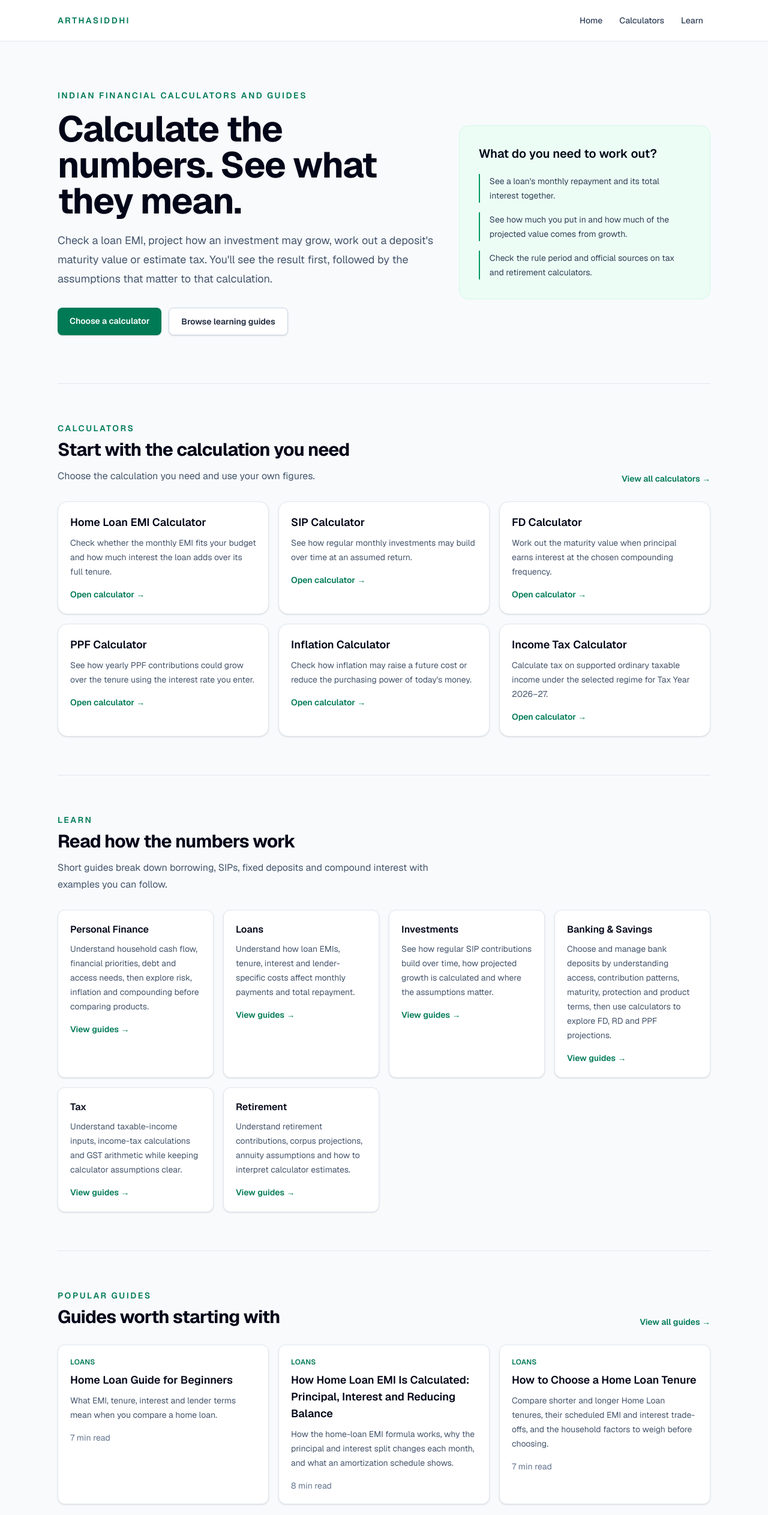
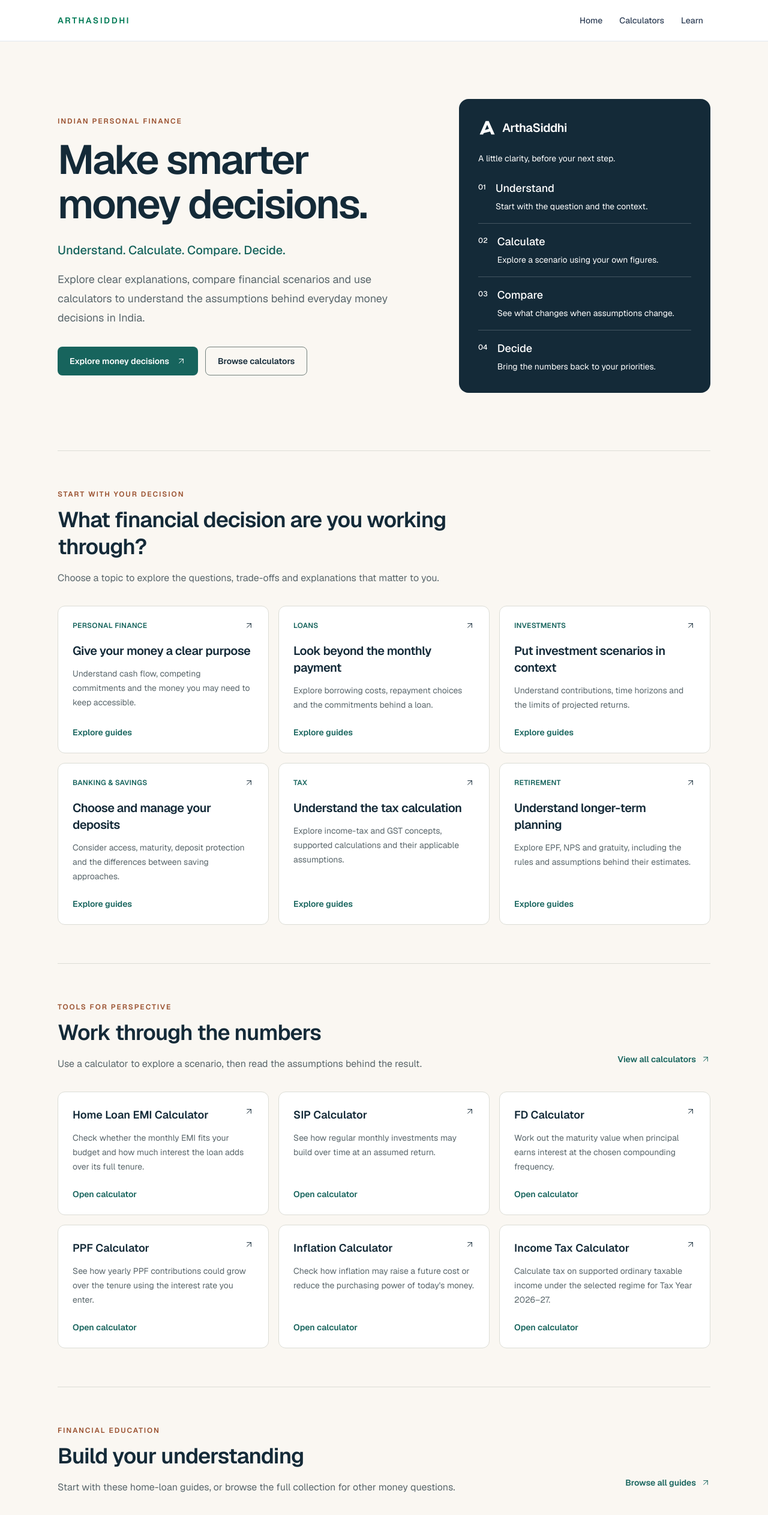
Before and after one commit to applekanna5-bit/arthasiddhi, a Next.js app: page / in a window 1280 px wide. Shown: the top 2526 px of the page at 60% size. Built offline with nearby package versions, Linux system fonts and the light colour scheme.

Commit message:
feat: launch decision-first ArthaSiddhi homepage

```diff
--- a/app/page.tsx
+++ b/app/page.tsx
@@ -1,6 +1,8 @@
 import type { Metadata } from "next";
 import Link from "next/link";
-import { categoryDescriptions, categoryLabels, getArticlesByCategory } from "@/lib/content/articles";
+import { ArrowUpRight } from "lucide-react";
+import { BrandLogo } from "@/components/site/BrandLogo";
+import { categoryLabels, publishedCategories } from "@/lib/content/articles";
 import { getHomeGuides } from "@/lib/content/discovery";
 import { calculators, type CalculatorSlug } from "@/lib/content/calculators";
 import { getArticlePath, pageMetadata } from "@/lib/content/seo";
@@ -14,108 +16,89 @@ export const metadata: Metadata = pageMetadata({
 });
 
 const calculatorCardSlugs = ["home-loan", "sip", "fd", "ppf", "inflation", "income-tax"] as const satisfies readonly CalculatorSlug[];
-const calculatorCards = calculatorCardSlugs.map((slug) => calculators[slug]);
-const learnCategories = (Object.keys(categoryLabels) as ContentCategory[]).filter(
-  (category) => getArticlesByCategory(category).length > 0
-);
-const popularGuides = getHomeGuides();
+const guides = getHomeGuides();
+const journeys: Record<ContentCategory, { title: string; description: string }> = {
+  "personal-finance": { title: "Give your money a clear purpose", description: "Understand cash flow, competing commitments and the money you may need to keep accessible." },
+  loans: { title: "Look beyond the monthly payment", description: "Explore borrowing costs, repayment choices and the commitments behind a loan." },
+  investments: { title: "Put investment scenarios in context", description: "Understand contributions, time horizons and the limits of projected returns." },
+  banking: { title: "Choose and manage your deposits", description: "Consider access, maturity, deposit protection and the differences between saving approaches." },
+  tax: { title: "Understand the tax calculation", description: "Explore income-tax and GST concepts, supported calculations and their applicable assumptions." },
+  retirement: { title: "Understand longer-term planning", description: "Explore EPF, NPS and gratuity, including the rules and assumptions behind their estimates." },
+};
+const focus = "focus-visible:outline-2 focus-visible:outline-offset-4 focus-visible:outline-[var(--as-brand-teal)]";
+const card = `group rounded-xl border border-[var(--as-border-subtle)] bg-[var(--as-surface-card)] p-5 sm:p-6 hover:border-[var(--as-brand-teal)] ${focus}`;
+const textLink = `inline-flex min-h-11 items-center gap-2 rounded-sm py-2 text-sm font-semibold text-[var(--as-brand-teal)] underline decoration-transparent underline-offset-4 hover:decoration-current ${focus}`;
+const eyebrow = "text-xs font-semibold tracking-[0.16em] uppercase text-[var(--as-brand-copper)]";
+const heading = "text-3xl font-semibold leading-tight tracking-tight sm:text-4xl";
+const steps = [
+  { title: "Understand", copy: "Start with the question and the context." },
+  { title: "Calculate", copy: "Explore a scenario using your own figures." },
+  { title: "Compare", copy: "See what changes when assumptions change." },
+  { title: "Decide", copy: "Bring the numbers back to your priorities." },
+];
+function Arrow() { return <ArrowUpRight aria-hidden="true" className="size-4 shrink-0" strokeWidth={1.5} />; }
 
 export default function HomePage() {
   return (
-    <main className="min-h-screen bg-slate-50 text-slate-900">
+    <main className="flex-1 bg-[var(--as-surface-page)] text-[var(--as-text-primary)]">
       <div className="mx-auto max-w-6xl px-4 sm:px-6 lg:px-8">
-        <section className="grid gap-10 py-14 sm:py-20 lg:grid-cols-[minmax(0,1.2fr)_minmax(18rem,0.8fr)] lg:items-center">
-          <div className="max-w-3xl">
-            <p className="text-sm font-semibold tracking-[0.18em] text-emerald-700 uppercase">
-              Indian financial calculators and guides
-            </p>
-            <h1 className="mt-4 text-4xl font-bold tracking-tight text-slate-950 sm:text-5xl lg:text-6xl">
-              Calculate the numbers. See what they mean.
-            </h1>
-            <p className="mt-5 max-w-2xl text-lg leading-8 text-slate-600">
-              Check a loan EMI, project how an investment may grow, work out a deposit&apos;s maturity value or estimate tax. You&apos;ll see the result first, followed by the assumptions that matter to that calculation.
-            </p>
-            <div className="mt-8 flex flex-wrap gap-3">
-              <Link
-                href="/calculators"
-                className="rounded-lg bg-emerald-700 px-5 py-3 text-sm font-semibold text-white shadow-sm transition hover:bg-emerald-800 focus:outline-none focus:ring-3 focus:ring-emerald-200"
-              >
-                Choose a calculator
-              </Link>
-              <Link
-                href="/learn"
-                className="rounded-lg border border-slate-300 bg-white px-5 py-3 text-sm font-semibold text-slate-800 shadow-sm transition hover:bg-slate-100 focus:outline-none focus:ring-3 focus:ring-emerald-100"
-              >
-                Browse learning guides
-              </Link>
+        <section aria-labelledby="home-heading" className="grid gap-10 py-12 sm:py-16 lg:grid-cols-[minmax(0,1.3fr)_minmax(0,0.9fr)] lg:items-center lg:gap-16 lg:py-24">
+          <div className="min-w-0">
+            <p className={eyebrow}>Indian personal finance</p>
+            <h1 id="home-heading" className="mt-5 max-w-2xl text-[2.5rem] font-semibold leading-[1.08] tracking-[-0.04em] sm:text-6xl lg:text-[4.25rem]">Make smarter money decisions.</h1>
+            <p className="mt-6 text-xl font-medium leading-relaxed text-[var(--as-brand-teal)]">Understand. Calculate. Compare. Decide.</p>
+            <p className="mt-4 max-w-xl text-base leading-7 text-[var(--as-text-secondary)] sm:text-lg sm:leading-8">Explore clear explanations, compare financial scenarios and use calculators to understand the assumptions behind everyday money decisions in India.</p>
+            <div className="mt-8 flex flex-col gap-3 sm:flex-row sm:flex-wrap">
+              <a href="#decisions" className={`inline-flex min-h-12 items-center justify-center gap-3 rounded-lg bg-[var(--as-action-primary)] px-5 py-3 text-sm font-semibold text-[var(--as-text-on-action)] hover:bg-[var(--as-action-primary-hover)] ${focus}`}>Explore money decisions <Arrow /></a>
+              <Link href="/calculators" className={`inline-flex min-h-12 items-center justify-center rounded-lg border border-[var(--as-border-control)] px-5 py-3 text-sm font-semibold hover:bg-[var(--as-surface-card)] ${focus}`}>Browse calculators</Link>
             </div>
           </div>
-
-          <aside className="rounded-2xl border border-emerald-100 bg-emerald-50 p-6 sm:p-8" aria-label="How ArthaSiddhi helps">
-            <h2 className="text-xl font-semibold text-slate-950">What do you need to work out?</h2>
-            <ul className="mt-5 space-y-4 text-sm leading-6 text-slate-700">
-              <li className="border-l-2 border-emerald-600 pl-4">See a loan&apos;s monthly repayment and its total interest together.</li>
-              <li className="border-l-2 border-emerald-600 pl-4">See how much you put in and how much of the projected value comes from growth.</li>
-              <li className="border-l-2 border-emerald-600 pl-4">Check the rule period and official sources on tax and retirement calculators.</li>
-            </ul>
+          <aside aria-label="A thoughtful approach to money decisions" className="min-w-0 rounded-2xl bg-[var(--as-brand-navy)] p-6 text-white sm:p-8">
+            <div className="text-xl"><BrandLogo treatment="monochrome" /></div>
+            <p className="mt-6 text-sm leading-6 text-white">A little clarity, before your next step.</p>
+            <ol className="mt-6 divide-y divide-white/20">
+              {steps.map((step, index) => <li key={step.title} className="flex gap-4 py-4 first:pt-0 last:pb-0"><span aria-hidden="true" className="pt-1 text-xs font-medium text-white">0{index + 1}</span><div><h2 className="text-lg font-medium">{step.title}</h2><p className="mt-1 text-sm leading-6 text-white">{step.copy}</p></div></li>)}
+            </ol>
           </aside>
         </section>
 
-        <section aria-labelledby="calculators-heading" className="border-t border-slate-200 py-12 sm:py-16">
-          <div className="flex flex-wrap items-end justify-between gap-4">
-            <div className="max-w-2xl">
-              <p className="text-sm font-semibold tracking-[0.18em] text-emerald-700 uppercase">Calculators</p>
-              <h2 id="calculators-heading" className="mt-2 text-3xl font-bold tracking-tight text-slate-950">Start with the calculation you need</h2>
-              <p className="mt-3 leading-7 text-slate-600">Choose the calculation you need and use your own figures.</p>
-            </div>
-            <Link href="/calculators" className="text-sm font-semibold text-emerald-700 hover:text-emerald-800 focus:outline-none focus:ring-3 focus:ring-emerald-100">View all calculators <span aria-hidden="true">→</span></Link>
-          </div>
-          <div className="mt-7 grid gap-4 sm:grid-cols-2 lg:grid-cols-3">
-            {calculatorCards.map((calculator) => (
-              <Link key={calculator.href} href={calculator.href} className="rounded-2xl border border-slate-200 bg-white p-5 shadow-sm transition hover:border-emerald-300 hover:shadow-md focus:outline-none focus:ring-3 focus:ring-emerald-100">
-                <h3 className="text-lg font-semibold text-slate-950">{calculator.name}</h3>
-                <p className="mt-2 text-sm leading-6 text-slate-600">{calculator.description}</p>
-                <span className="mt-4 inline-block text-sm font-semibold text-emerald-700">Open calculator <span aria-hidden="true">→</span></span>
-              </Link>
-            ))}
+        <section id="decisions" tabIndex={-1} aria-labelledby="decisions-heading" className={`scroll-mt-6 border-t border-[var(--as-border-subtle)] py-10 sm:py-16 ${focus}`}>
+          <p className={eyebrow}>Start with your decision</p>
+          <h2 id="decisions-heading" className={`mt-3 max-w-3xl ${heading}`}>What financial decision are you working through?</h2>
+          <p className="mt-4 max-w-2xl leading-7 text-[var(--as-text-secondary)]">Choose a topic to explore the questions, trade-offs and explanations that matter to you.</p>
+          <div className="mt-6 grid gap-3 sm:mt-8 sm:gap-4 md:grid-cols-2 lg:grid-cols-3">
+            {publishedCategories.map((category) => <Link key={category} href={`/learn/${category}`} className={`${card} flex flex-col`}>
+              <div className="flex items-center justify-between gap-3"><p className="text-xs font-semibold tracking-wide text-[var(--as-brand-teal)] uppercase">{categoryLabels[category]}</p><Arrow /></div>
+              <h3 className="mt-4 text-xl font-semibold leading-7 tracking-tight sm:mt-5">{journeys[category].title}</h3>
+              <p className="mt-3 text-sm leading-6 text-[var(--as-text-secondary)]">{journeys[category].description}</p>
+              <span className="mt-auto pt-4 text-sm sm:pt-6 font-semibold text-[var(--as-brand-teal)]">Explore guides</span>
+            </Link>)}
           </div>
         </section>
 
-        <section aria-labelledby="learn-heading" className="border-t border-slate-200 py-12 sm:py-16">
-          <div className="max-w-2xl">
-            <p className="text-sm font-semibold tracking-[0.18em] text-emerald-700 uppercase">Learn</p>
-            <h2 id="learn-heading" className="mt-2 text-3xl font-bold tracking-tight text-slate-950">Read how the numbers work</h2>
-            <p className="mt-3 leading-7 text-slate-600">Short guides break down borrowing, SIPs, fixed deposits and compound interest with examples you can follow.</p>
-          </div>
-          <div className="mt-7 grid gap-4 sm:grid-cols-2 lg:grid-cols-4">
-            {learnCategories.map((category) => (
-              <Link key={category} href={`/learn/${category}`} className="rounded-xl border border-slate-200 bg-white p-5 shadow-sm transition hover:border-emerald-300 hover:shadow-md focus:outline-none focus:ring-3 focus:ring-emerald-100">
-                <h3 className="font-semibold text-slate-950">{categoryLabels[category]}</h3>
-                <p className="mt-2 text-sm leading-6 text-slate-600">{categoryDescriptions[category]}</p>
-                <span className="mt-4 inline-block text-sm font-semibold text-emerald-700">View guides <span aria-hidden="true">→</span></span>
-              </Link>
-            ))}
+        <section aria-labelledby="calculators-heading" className="border-t border-[var(--as-border-subtle)] py-10 sm:py-16">
+          <div className="flex flex-wrap items-end justify-between gap-4"><div><p className={eyebrow}>Tools for perspective</p><h2 id="calculators-heading" className={`mt-3 ${heading}`}>Work through the numbers</h2><p className="mt-4 max-w-2xl leading-7 text-[var(--as-text-secondary)]">Use a calculator to explore a scenario, then read the assumptions behind the result.</p></div><Link href="/calculators" className={textLink}>View all calculators <Arrow /></Link></div>
+          <div className="mt-6 grid gap-3 sm:mt-8 sm:gap-4 md:grid-cols-2 lg:grid-cols-3">
+            {calculatorCardSlugs.map((slug) => { const calculator = calculators[slug]; return <Link key={slug} href={calculator.href} className={`${card} flex flex-col`}><h3 className="flex items-start justify-between gap-3 text-lg font-semibold">{calculator.name}<Arrow /></h3><p className="mt-3 text-sm leading-6 text-[var(--as-text-secondary)]">{calculator.description}</p><span className="mt-auto pt-4 text-sm font-semibold text-[var(--as-brand-teal)] sm:pt-6">Open calculator</span></Link>; })}
           </div>
         </section>
 
-        <section aria-labelledby="popular-guides-heading" className="border-t border-slate-200 py-12 sm:py-16">
-          <div className="flex flex-wrap items-end justify-between gap-4">
-            <div>
-              <p className="text-sm font-semibold tracking-[0.18em] text-emerald-700 uppercase">Popular guides</p>
-              <h2 id="popular-guides-heading" className="mt-2 text-3xl font-bold tracking-tight text-slate-950">Guides worth starting with</h2>
-            </div>
-            <Link href="/learn" className="text-sm font-semibold text-emerald-700 hover:text-emerald-800 focus:outline-none focus:ring-3 focus:ring-emerald-100">View all guides <span aria-hidden="true">→</span></Link>
+        <section aria-labelledby="guides-heading" className="border-t border-[var(--as-border-subtle)] py-10 sm:py-16">
+          <div className="flex flex-wrap items-end justify-between gap-4"><div><p className={eyebrow}>Financial education</p><h2 id="guides-heading" className={`mt-3 ${heading}`}>Build your understanding</h2><p className="mt-4 max-w-2xl leading-7 text-[var(--as-text-secondary)]">Start with these home-loan guides, or browse the full collection for other money questions.</p></div><Link href="/learn" className={textLink}>Browse all guides <Arrow /></Link></div>
+          <div className="mt-6 grid gap-3 sm:mt-8 sm:gap-4 md:grid-cols-3">
+            {guides.map((article) => <Link key={article.slug} href={getArticlePath(article)} className={`${card} flex flex-col`}><p className="text-xs font-semibold tracking-wide text-[var(--as-brand-teal)] uppercase">{categoryLabels[article.category]}</p><h3 className="mt-4 text-xl font-semibold leading-7 tracking-tight">{article.title}</h3><p className="mt-3 text-sm leading-6 text-[var(--as-text-secondary)]">{article.description}</p><div className="mt-auto flex items-center justify-between gap-3 pt-4 text-sm text-[var(--as-text-secondary)] sm:pt-6"><span>{article.readingTime}</span><Arrow /></div></Link>)}
           </div>
-          <div className="mt-7 grid gap-4 md:grid-cols-3">
-            {popularGuides.map((article) => (
-              <Link key={article.slug} href={getArticlePath(article)} className="rounded-xl border border-slate-200 bg-white p-5 shadow-sm transition hover:border-emerald-300 hover:shadow-md focus:outline-none focus:ring-3 focus:ring-emerald-100">
-                <p className="text-xs font-semibold tracking-wide text-emerald-700 uppercase">{categoryLabels[article.category]}</p>
-                <h3 className="mt-2 text-lg font-semibold text-slate-950">{article.title}</h3>
-                <p className="mt-2 text-sm leading-6 text-slate-600">{article.description}</p>
-                <p className="mt-4 text-sm text-slate-500">{article.readingTime}</p>
-              </Link>
-            ))}
+        </section>
+
+        <section aria-labelledby="trust-heading" className="mb-10 rounded-2xl border border-[var(--as-border-subtle)] bg-[var(--as-surface-soft)] p-6 sm:mb-16 sm:p-10">
+          <p className={eyebrow}>Context matters</p><h2 id="trust-heading" className={`mt-3 ${heading}`}>Understand the assumptions</h2>
+          <p className="mt-4 max-w-3xl leading-7 text-[var(--as-text-secondary)]">A calculation is a model, not a promise. Explore how the tools work, how content is researched and where ArthaSiddhi draws the line between education and personal advice.</p>
+          <div className="mt-7 grid gap-6 md:grid-cols-3">
+            <div><Link href="/methodology" className={textLink}>Calculator methodology <Arrow /></Link><p className="mt-2 text-sm leading-6 text-[var(--as-text-secondary)]">Read about input assumptions, projections, rounding and real-world differences.</p></div>
+            <div><Link href="/editorial-policy" className={textLink}>Editorial policy <Arrow /></Link><p className="mt-2 text-sm leading-6 text-[var(--as-text-secondary)]">See the approach to sources, rule-sensitive information and corrections.</p></div>
+            <div><Link href="/about" className={textLink}>About ArthaSiddhi <Arrow /></Link><p className="mt-2 text-sm leading-6 text-[var(--as-text-secondary)]">Understand the purpose and scope of this financial education platform.</p></div>
           </div>
+          <p className="mt-8 border-t border-[var(--as-border-subtle)] pt-5 text-sm leading-6 text-[var(--as-text-secondary)]">Educational information and illustrative calculations. Not personalized financial advice.</p>
         </section>
       </div>
     </main>
```
